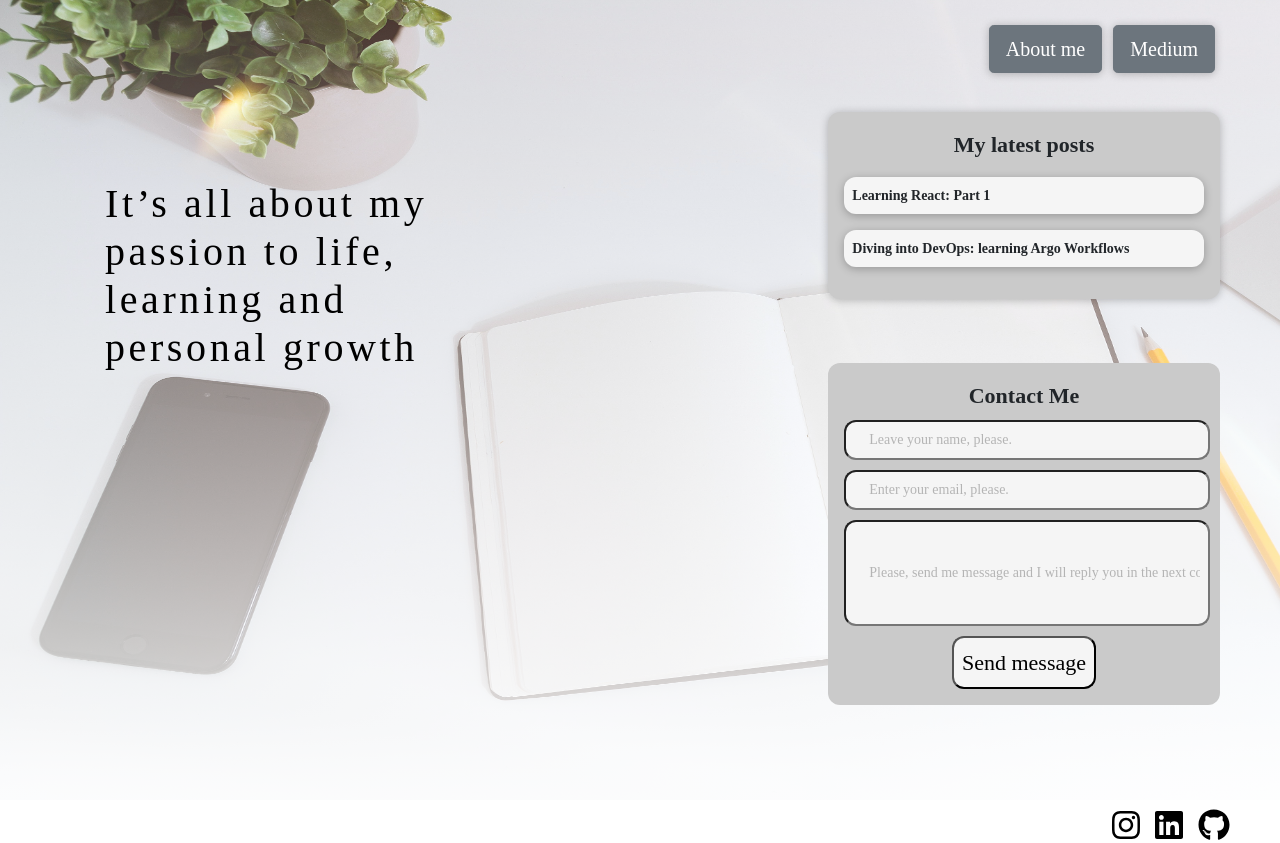
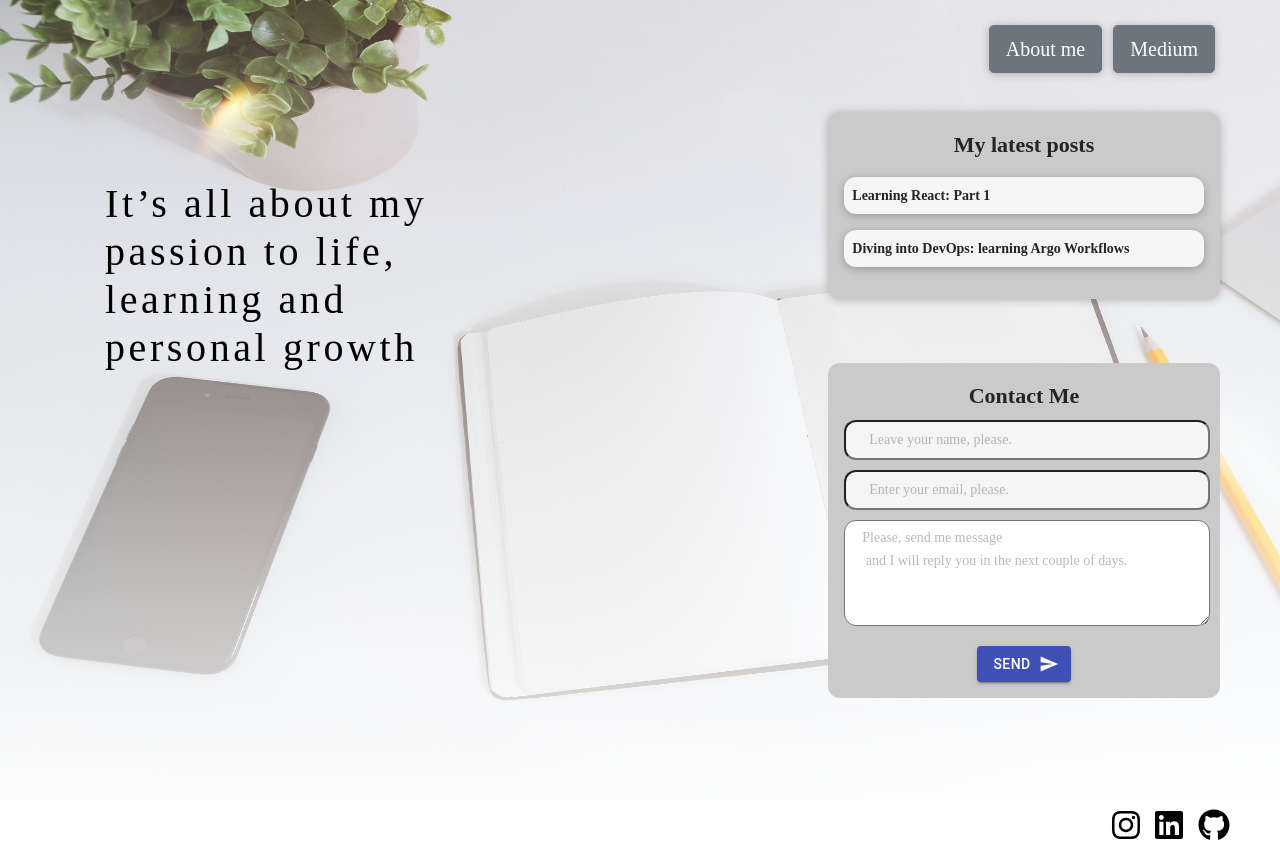
Before and after one commit to olesiaMartushkanova/react-typescript-blog, a React (Create React App) app in the folder my-app/: page / in a window 1280 px wide. Built offline with nearby package versions, Linux system fonts and the light colour scheme; no server answers; a web font is replaced by a local one.

Commit message:
contact form is working

```diff
--- a/my-app/package.json
+++ b/my-app/package.json
@@ -25,7 +25,7 @@
     "build": "react-scripts build",
     "test": "react-scripts test",
     "eject": "react-scripts eject",
-    "test:circular": "yarn madge --circular --ts-config=tsconfig.json --extensions ts ./"
+    "test:circular": "yarn madge --circular --ts-config=tsconfig.json --extensions tsx,ts ./"
   },
   "eslintConfig": {
     "extends": [
--- a/my-app/src/components/main/ContactForm/ContactForm.css
+++ b/my-app/src/components/main/ContactForm/ContactForm.css
@@ -20,6 +20,7 @@
   height: 105.8px;
   font-size: 14px;
   width: 366px;
+  border-radius: 12px;
 }
 
 .contactField {
--- a/my-app/src/components/main/ContactForm/ContactForm.tsx
+++ b/my-app/src/components/main/ContactForm/ContactForm.tsx
@@ -3,34 +3,38 @@ import emailjs from 'emailjs-com';
 import { ENV_KEY } from '../../../utils/env';
 import SubmitButton from './SubmitButton';
 import Input from '../../common/Input';
+import { useState } from 'react';
 
 interface IContactForm {
+  value?: string;
   className?: string;
 }
 
-const ContactForm = ({ className }: IContactForm) => {
+const ContactForm = (props: IContactForm) => {
   const sendEmail = (e: any) => {
     e.preventDefault();
+
     emailjs
-      .send(
+      .sendForm(
         ENV_KEY.emailServiceId,
         ENV_KEY.emailTemplateId,
-        e.target.value,
+        e.target,
         ENV_KEY.emailUserId
       )
       .then(
         (response) => {
           console.log('SUCCESS!', response.status, response.text);
         },
-        (err) => {
-          console.log('FAILED...', err);
+        (error) => {
+          console.log('FAILED to send email...', error);
         }
       );
+
     e.target.reset();
   };
 
   return (
-    <div className={`contactFormContainer ${className}`}>
+    <div className={`contactFormContainer ${props.className}`}>
       <label>Contact Me</label>
       <div>
         <form onSubmit={sendEmail}>
@@ -38,22 +42,19 @@ const ContactForm = ({ className }: IContactForm) => {
             type='text'
             className='contactField'
             placeholder='Leave your name, please.'
-            name='from_name'
+            name='name'
           />
           <Input
             type='email'
             className='contactField email'
             placeholder={`Enter your email, please.`}
-            name='email_address'
+            name='email'
           />
-          <Input
-            type='text'
+          <textarea
             className='contactMessage'
             placeholder={`Please, send me message\n and I will reply you in the next couple of days.`}
-            name='contact_message'
-          />
-          <Input type='submit' value='Send message' />
-          {/* <SubmitButton /> */}
+            name='message'></textarea>
+          <SubmitButton />
         </form>
       </div>
     </div>
--- a/my-app/src/components/main/ContactForm/SubmitButton.tsx
+++ b/my-app/src/components/main/ContactForm/SubmitButton.tsx
@@ -4,9 +4,6 @@ import Send from '@material-ui/icons/Send';
 import green from '@material-ui/core/colors/green';
 
 const SubmitButton = () => {
-  // This is not working
-  const primary = green[600] as any;
-
   return (
     <div>
       <Button
```
